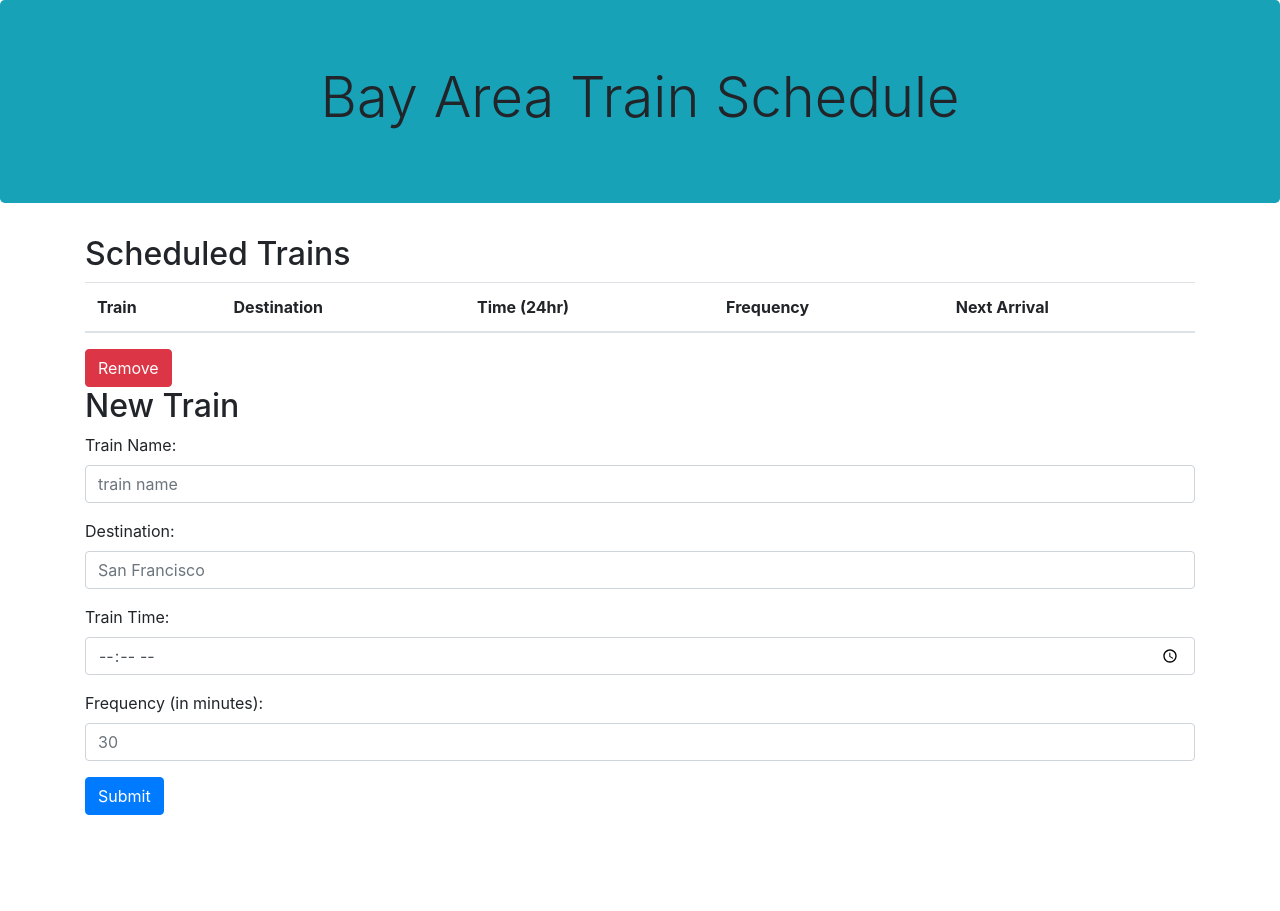
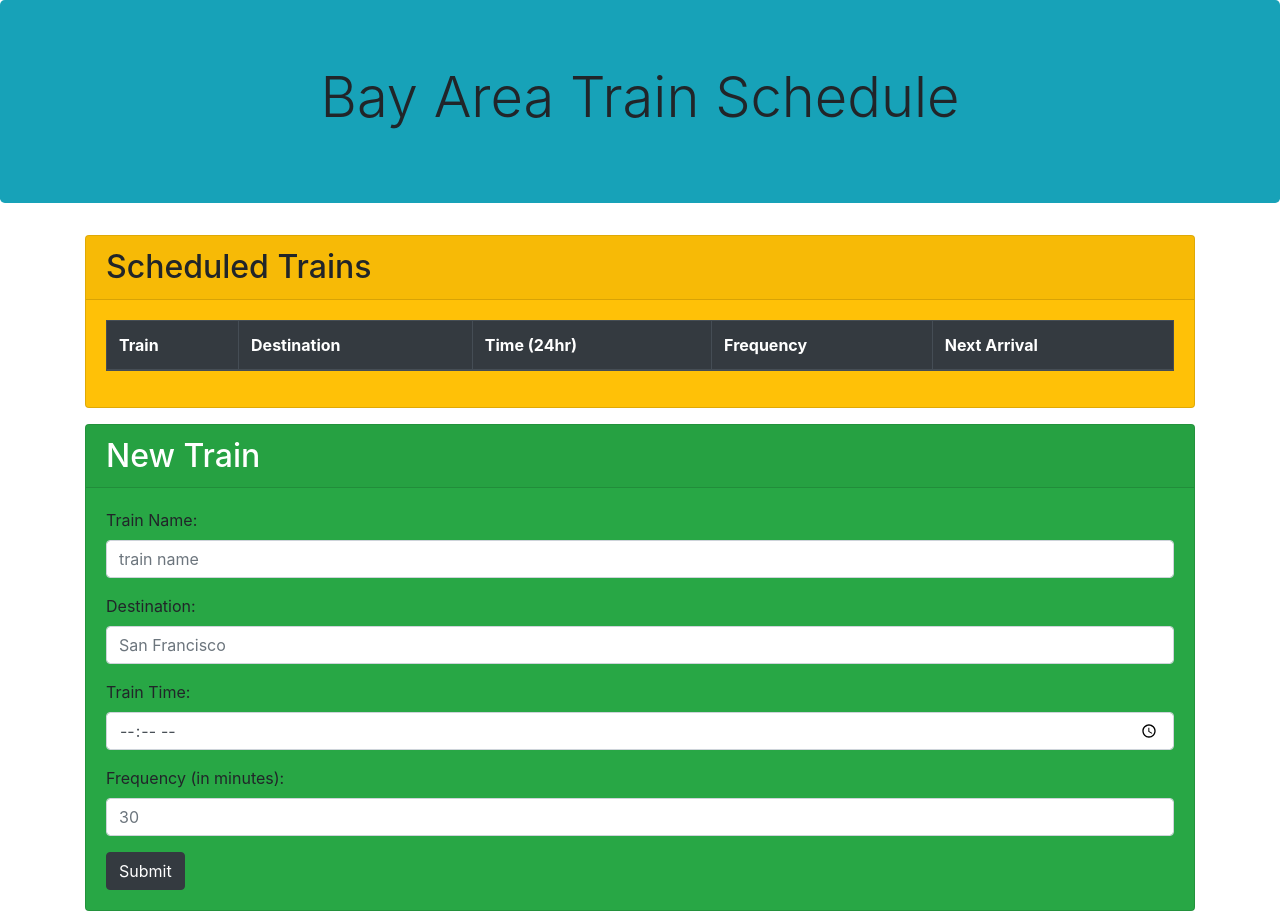
Before and after one commit to niles87/Train-scheduler, a plain HTML site: page index.html in a window 1280 px wide. Before the commit the page ends 815 px from the top, so only its background shows below. Drawn offline with nearby package versions, Linux system fonts and the light colour scheme; no server answers.

Commit message:
added styling with bootstrap classes

```diff
--- a/index.html
+++ b/index.html
@@ -31,8 +31,11 @@
       <h1 class="display-4 text-center">Bay Area Train Schedule</h1>
     </div>
     <div class="container">
-      <h2>Scheduled Trains</h2>
-      <table class="table">
+      <div class="card bg-warning mb-3">
+        <h2 class="card-header">Scheduled Trains</h2>
+        <div class="card-body">
+          <div class="table-responsive-md">
+            <table class="table table-striped table-bordered table-dark">
               <thead>
                 <tr>
                   <th scope="col">Train</th>
@@ -44,29 +47,53 @@
               </thead>
               <tbody id="tablebody"></tbody>
             </table>
-      <button type="button" class="btn btn-danger" id="remove-rows">Remove</button>
-      <form>
-        <h2>New Train</h2>
+          </div>
+        </div>
+      </div>
+      <div class="card bg-success">
+        <h2 class="card-header text-white">New Train</h2>
 
+        <div class="card-body">
+          <form class="needs-validation">
             <div class="form-group">
               <label for="name">Train Name:</label>
-          <input type="text" class="form-control" id="name" placeholder="train name" />
+              <input type="text" class="form-control" id="name" placeholder="train name" required />
+              <div class="invalid-tooltip">
+                Needs A Name!
+              </div>
             </div>
 
             <div class="form-group">
               <label for="destination">Destination:</label>
-          <input type="text" class="form-control" id="destination" placeholder="San Francisco" />
+              <input
+                type="text"
+                class="form-control"
+                id="destination"
+                placeholder="San Francisco"
+                required
+              />
+              <div class="invalid-tooltip">
+                Where Is It Going?
+              </div>
             </div>
             <div class="form-group">
               <label for="train-time">Train Time:</label>
-          <input type="time" class="form-control" id="train-time" placeholder="1800" />
+              <input type="time" class="form-control" id="train-time" required />
+              <div class="invalid-tooltip">
+                Set A Time!
+              </div>
             </div>
             <div class="form-group">
               <label for="frequency">Frequency (in minutes):</label>
-          <input type="number" class="form-control" id="frequency" placeholder="30" />
+              <input type="number" class="form-control" id="frequency" placeholder="30" required />
+              <div class="invalid-tooltip">
+                How Often Does It Run?
               </div>
-        <button class="btn btn-primary" type="submit" id="form-submit">Submit</button>
+            </div>
+            <button class="btn btn-dark" type="submit" id="form-submit">Submit</button>
           </form>
+        </div>
+      </div>
     </div>
     <script src="assets/javascript/logic.js"></script>
   </body>
```
Lines whose indentation alone changed are shown as unchanged.
